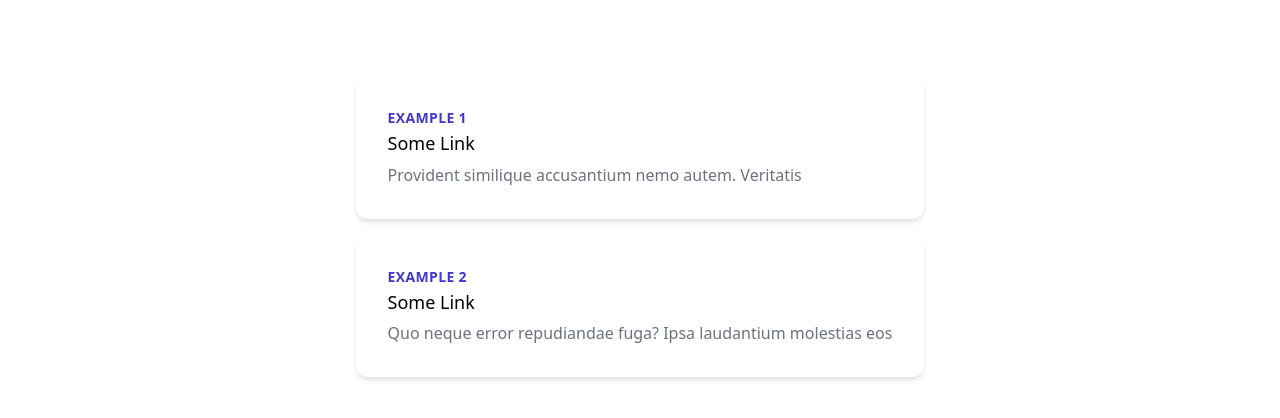
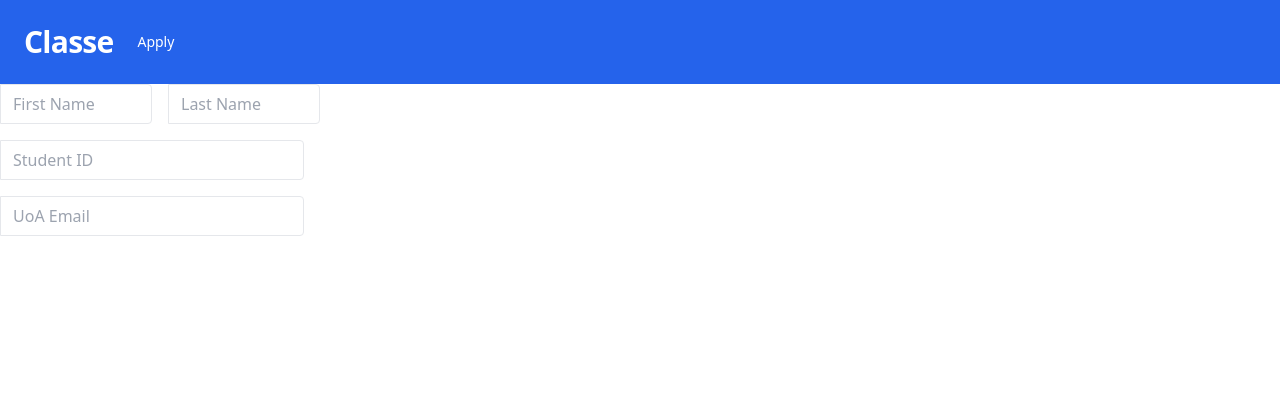
Before and after one commit to uoa-compsci-399/marker-allocation-tool-ui, a React (Create React App) app: page / in a window 1280 px wide. Shown: the top 418 px of the page. Built offline with nearby package versions, Linux system fonts and the light colour scheme.

Commit message:
Working on implement prototype design

```diff
--- a/package.json
+++ b/package.json
@@ -23,7 +23,7 @@
     "build": "craco build",
     "test": "craco test",
     "eject": "react-scripts eject",
-    "format": "./node_modules/.bin/prettier --write 'src/**/*.{js,jsx,ts,tsx,json,css,scss,md}'",
+    "format": "./node_modules/.bin/prettier --write \"src/**/*.{js,jsx,ts,tsx,json,css,scss,md}\"",
     "lint": "eslint --ext .tsx,.ts,.js . --max-warnings=0",
     "type-check": "tsc --noEmit",
     "prepare": "husky install"
--- a/src/App.tsx
+++ b/src/App.tsx
@@ -1,22 +1,25 @@
 import React from 'react';
-import Example from './components/common-ui/example';
+
+import ApplicationPage from './pages/ApplicationPage/';
+// import Example from './components/common-ui/example';
 
 function App(): JSX.Element {
   return (
-    <div className="flex max-w-full font-sans">
-      <div className="grid max-w-full m-auto my-14">
-        <div className="grid row-span-1 gap-4 my-5">
-          <Example
-            title="example 1"
-            description="Provident similique accusantium nemo autem. Veritatis"
-          />
-          <Example
-            title="example 2"
-            description="Quo neque error repudiandae fuga? Ipsa laudantium molestias eos"
-          />
-        </div>
-      </div>
-    </div>
+    <ApplicationPage />
+    // <div className="flex max-w-full font-sans">
+    //   <div className="grid max-w-full m-auto my-14">
+    //     <div className="grid row-span-1 gap-4 my-5">
+    //       <Example
+    //         title="example 1"
+    //         description="Provident similique accusantium nemo autem. Veritatis"
+    //       />
+    //       <Example
+    //         title="example 2"
+    //         description="Quo neque error repudiandae fuga? Ipsa laudantium molestias eos"
+    //       />
+    //     </div>
+    //   </div>
+    // </div>
   );
 }
 
--- /dev/null
+++ b/src/components/common-ui/Dropdown.tsx
@@ -0,0 +1,7 @@
+import React from 'react';
+
+const Dropdown = (): JSX.Element => {
+  return <div></div>;
+};
+
+export default Dropdown;
--- /dev/null
+++ b/src/components/common-ui/Header.tsx
@@ -0,0 +1,25 @@
+import React from 'react';
+
+const Header = (): JSX.Element => {
+  return (
+    <nav className="flex items-center justify-between flex-wrap bg-blue-600 p-6">
+      <div className="flex items-center flex-no-shrink text-white mr-6">
+        <a href="/" className="font-semibold text-3xl tracking-tight">
+          Classe
+        </a>
+      </div>
+      <div className="w-full block flex-grow lg:flex lg:items-center lg:w-auto">
+        <div className="text-sm lg:flex-grow">
+          <a
+            href="/apply"
+            className="block mt-4 lg:inline-block lg:mt-0 text-white hover:text-black mr-4"
+          >
+            Apply
+          </a>
+        </div>
+      </div>
+    </nav>
+  );
+};
+
+export default Header;
--- /dev/null
+++ b/src/components/common-ui/InputField.tsx
@@ -0,0 +1,27 @@
+import React from 'react';
+
+interface InputFieldProps {
+  isGroup?: boolean;
+  type: string;
+  placeholder: string;
+  size: string;
+}
+
+// const renderFields = (isGroup: boolean) => {
+//   if (isGroup) {
+//   }
+// };
+
+const InputField = ({ isGroup, type, placeholder, size }: InputFieldProps): JSX.Element => {
+  return (
+    <div className={`flex flex-wrap items-stretch w-${size} mb-4 relative`}>
+      <input
+        type={type}
+        className="flex-shrink flex-grow flex-auto leading-normal mr-4 w-px flex-1 border h-10 border-grey-light rounded rounded-l-none px-3 relative focus:border-blue focus:shadow"
+        placeholder={placeholder}
+      />
+    </div>
+  );
+};
+
+export default InputField;
--- a/src/index.tsx
+++ b/src/index.tsx
@@ -1,11 +1,14 @@
 import React from 'react';
 import ReactDOM from 'react-dom';
 import './index.css';
+
+import Header from './components/common-ui/Header';
 import App from './App';
 import reportWebVitals from './reportWebVitals';
 
 ReactDOM.render(
   <React.StrictMode>
+    <Header />
     <App />
   </React.StrictMode>,
   document.getElementById('root')
--- /dev/null
+++ b/src/pages/ApplicationPage/NameInputField.tsx
@@ -0,0 +1,20 @@
+import React from 'react';
+
+const NameInputField = (): JSX.Element => {
+  return (
+    <div className="flex flex-wrap items-stretch w-1/4 mb-4 relative">
+      <input
+        type="text"
+        className="flex-shrink flex-grow flex-auto leading-normal mr-4 w-px flex-1 border h-10 border-grey-light rounded rounded-l-none px-3 relative focus:border-blue focus:shadow"
+        placeholder="First Name"
+      />
+      <input
+        type="text"
+        className="flex-shrink flex-grow flex-auto leading-normal w-px flex-1 border h-10 border-grey-light rounded rounded-l-none px-3 relative focus:border-blue focus:shadow"
+        placeholder="Last Name"
+      />
+    </div>
+  );
+};
+
+export default NameInputField;
--- /dev/null
+++ b/src/pages/ApplicationPage/index.tsx
@@ -0,0 +1,16 @@
+import React from 'react';
+
+import InputField from '../../components/common-ui/InputField';
+import NameInputField from './NameInputField';
+
+const ApplicationPage = (): JSX.Element => {
+  return (
+    <React.Fragment>
+      <NameInputField />
+      <InputField type="text" placeholder="Student ID" size="1/4" />
+      <InputField type="text" placeholder="UoA Email" size="1/4" />
+    </React.Fragment>
+  );
+};
+
+export default ApplicationPage;
--- a/tsconfig.json
+++ b/tsconfig.json
@@ -18,9 +18,9 @@
     "resolveJsonModule": true,
     "isolatedModules": true,
     "noEmit": true,
-    "jsx": "react"
+    "jsx": "react-jsx"
   },
   "include": [
     "./src/**/*"
-  ],
+  ]
 }
```
Also changed, not shown: .eslintrc.js, .prettierrc.js.
